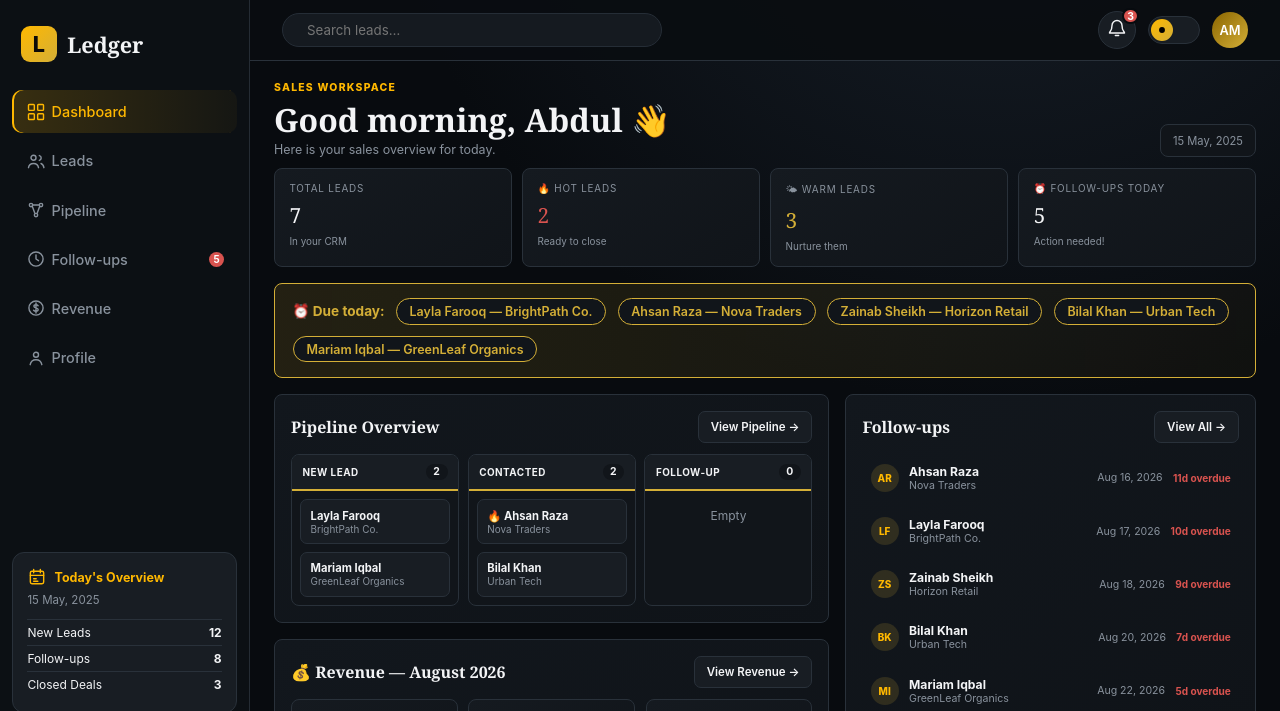
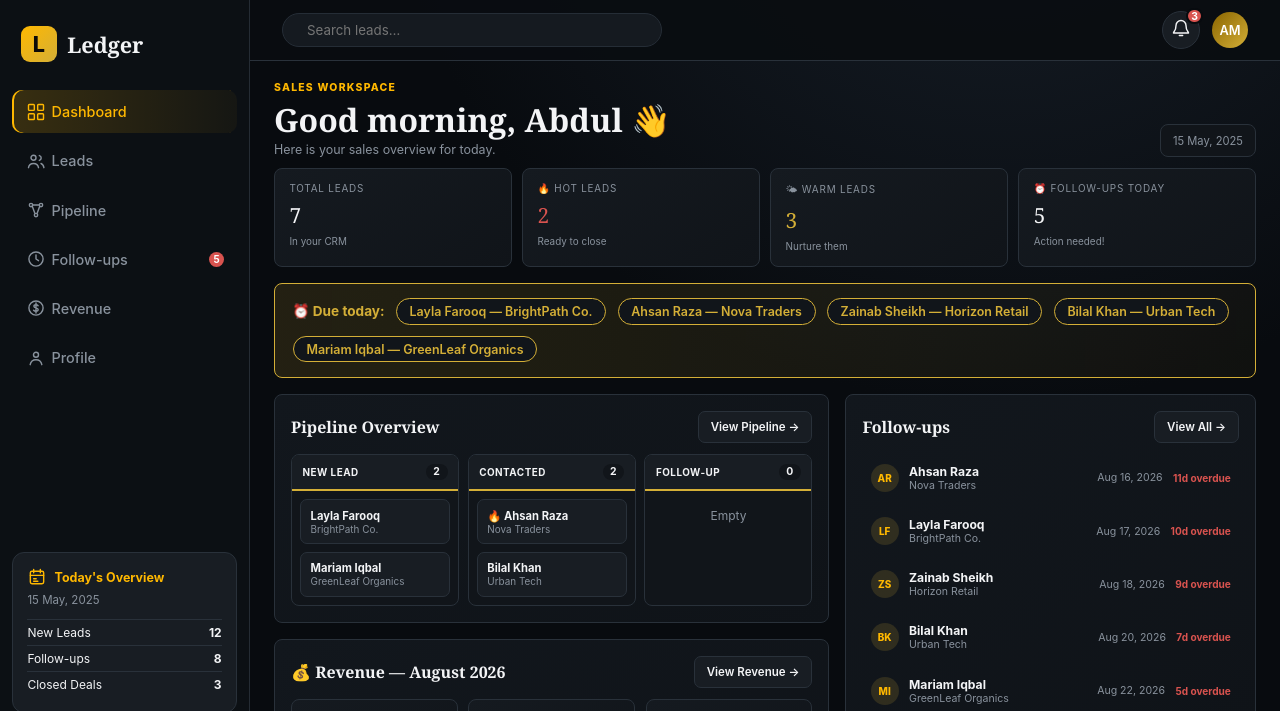
Before and after one commit to AbdulMoeez009/ledger-crm, a website with bundled scripts: page index.html in a window 1280 px wide. Shown: the top 711 px of the page. Built offline with nearby package versions, Linux system fonts and the light colour scheme; files whose address does not match are found by name.

Commit message:
Remove theme switching and keep dark mode

```diff
--- a/index.html
+++ b/index.html
@@ -49,7 +49,6 @@
               </div>
             </div>
           </div>
-          <button class="theme-toggle" id="themeToggle" aria-label="Toggle dark and light theme"><span class="knob"><svg viewBox="0 0 24 24"><circle cx="12" cy="12" r="3.2"></circle><path d="M12 2v3M12 19v3M4.9 4.9l2.1 2.1M17 17l2.1 2.1M2 12h3M19 12h3M4.9 19.1L7 17M17 7l2.1-2.1"></path></svg></span></button>
           <div class="avatar" id="avatarBtn" role="button" tabindex="0" aria-label="Open profile">AM</div>
         </div>
       </header>
--- a/js/script.js
+++ b/js/script.js
@@ -1,7 +1,6 @@
 import { qs, qsa } from './dom.js';
 import { state, STAGES, fmtPrice, today, daysUntil, fmtDate, statusClass, stageClass, matchesSearch, inMonth, monthLabel, exportCsv } from './state.js';
 import { showToast } from './toast.js';
-import { initTheme } from './theme.js';
 import { bindNavigation, switchView, updateNavBadge } from './navigation.js';
 import { initNotifications } from './notifications.js';
 import { initProfile } from './profile.js';
@@ -527,7 +526,6 @@ window.closeListModal = closeListModal;
 window.switchView = switchView;
 
 async function initializeApp() {
-  initTheme();
   bindNavigation();
   initNotifications();
   initProfile();
--- a/js/theme.js
+++ b/js/theme.js
@@ -1,21 +1,3 @@
-import { qs } from './dom.js';
-
-export function setTheme(theme) {
-  document.documentElement.setAttribute('data-theme', theme);
-  const knob = qs('#themeToggle .knob');
-  if (knob) {
-    knob.setAttribute('aria-label', theme === 'dark' ? 'Switch to light theme' : 'Switch to dark theme');
-  }
+export function initTheme() {
+  document.documentElement.setAttribute('data-theme', 'dark');
 }
-
-export function initTheme() {
-  const toggle = qs('#themeToggle');
-  if (!toggle) return;
-
-  toggle.addEventListener('click', () => {
-    const nextTheme = document.documentElement.getAttribute('data-theme') === 'dark' ? 'light' : 'dark';
-    setTheme(nextTheme);
-  });
-
-  setTheme('dark');
-}
```
